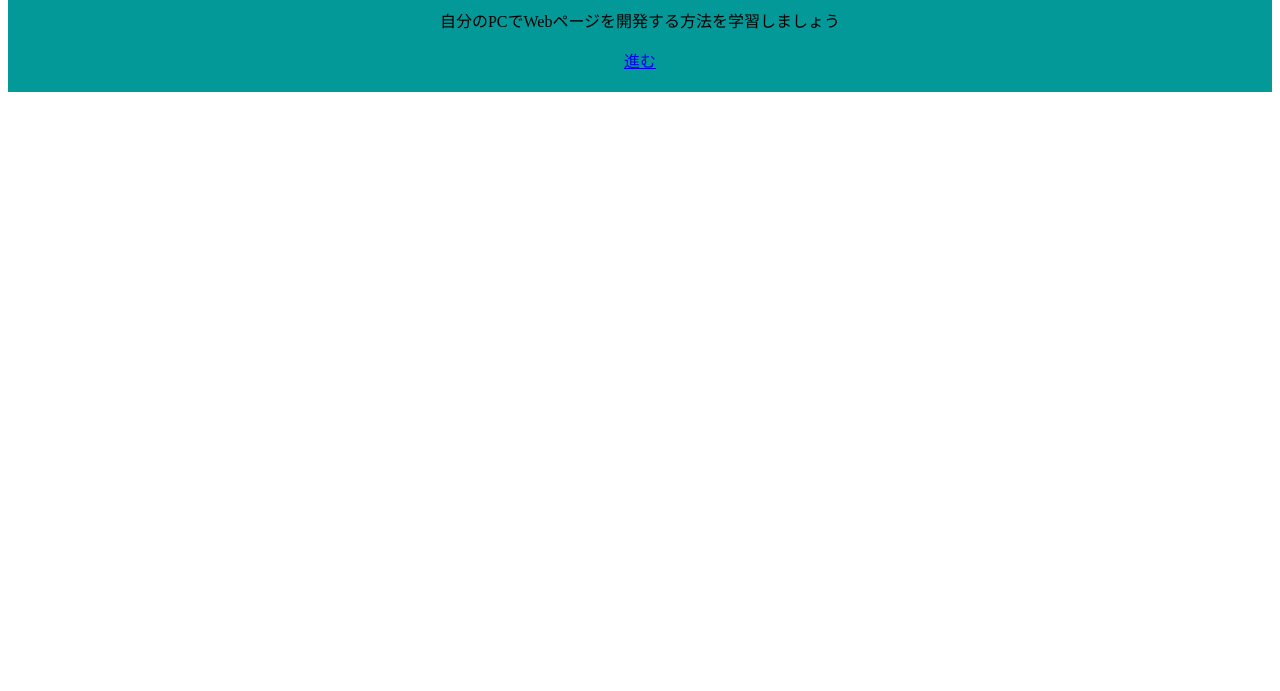
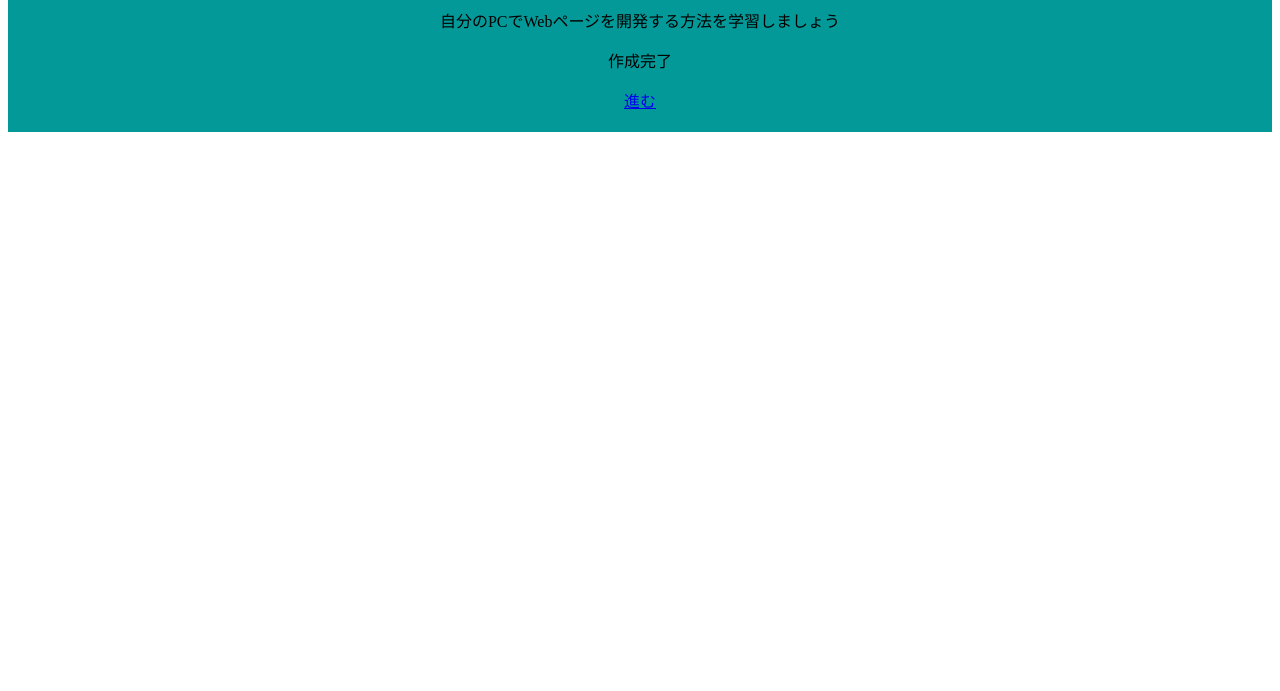
Before and after one commit to edit0343/ke0343, a plain HTML site: page index.html in a window 1280 px wide. Shown: the part 109-800 px from the top of the page. Drawn offline with Linux system fonts and the light colour scheme.

Commit message:
Update index.html

```diff
--- a/index.html
+++ b/index.html
@@ -9,6 +9,7 @@
     <div class="title-wrapper">
       <h1 class=title>HTML&CSSの開発環境を用意しよう！</h1>
       <p>自分のPCでWebページを開発する方法を学習しましょう</p>
+      <p>作成完了</p>
       <a href="#">進む</a>
     </div>
   </body>
```
